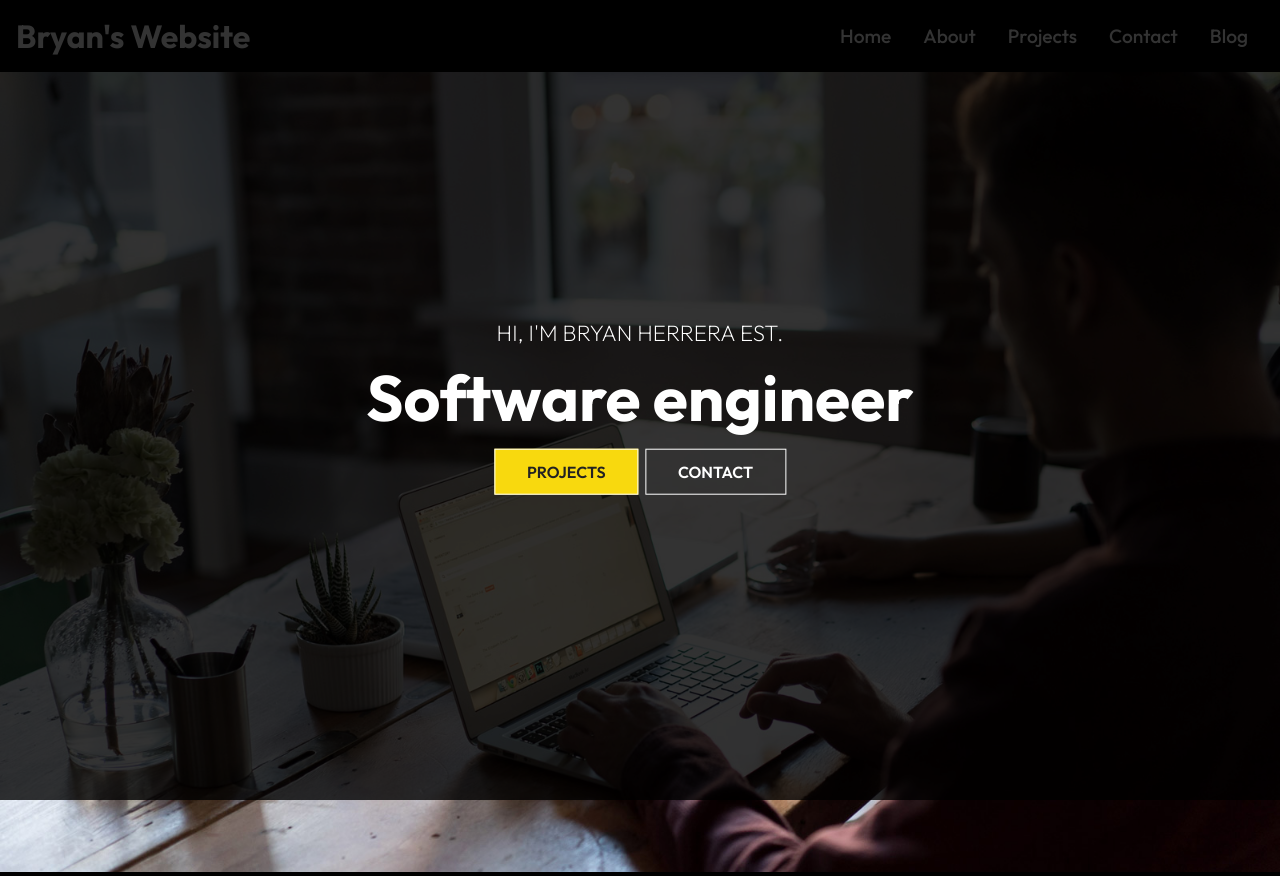
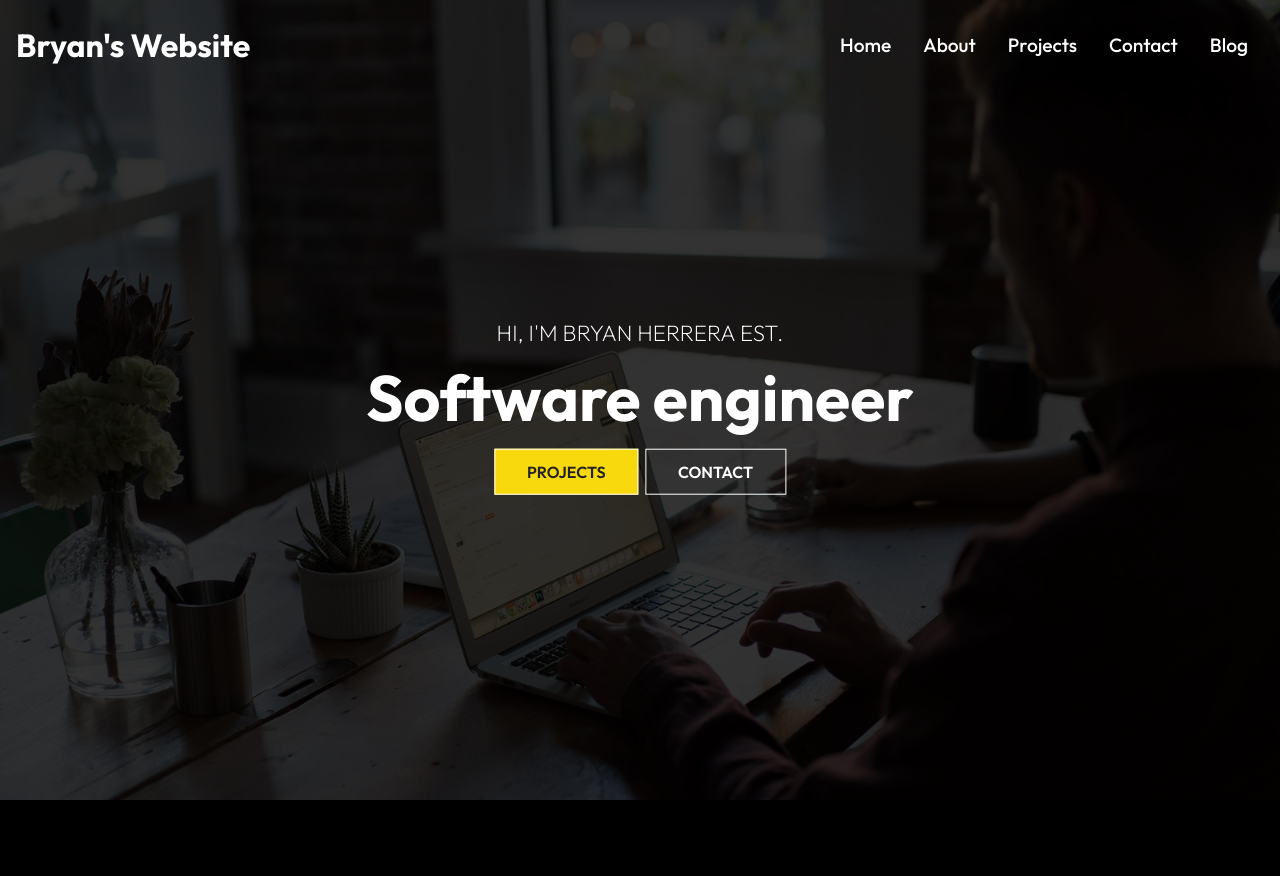
Before and after one commit to Bryan-S-Herrera-Personal-Website/BH-WebSite, a React (Create React App) app: page / in a window 1280 px wide. After the commit the page ends 804 px from the top, so only its background shows below. Built offline with nearby package versions, Linux system fonts and the light colour scheme.

Commit message:
changed navbar color on scroll down

```diff
--- a/src/components/Navbar.js
+++ b/src/components/Navbar.js
@@ -12,8 +12,22 @@
     const [click, setClick] = useState();
     const handleClick = () => setClick(!click);
 
+    // THis is for change the color of the navbar when scrol
+    //l down, if scroll down, change the color, but if isn't
+    //scrolling down, set false and don't change anything
+    const[color, setColor] = useState(false)
+    const changeColor = () => {
+        if(window.scrollY >=1) {
+            setColor(true);
+        }else{
+            setColor(false);
+        }
+    };
+    // listen if scrolling down and active the changeColor function
+    window.addEventListener("scroll", changeColor);
+
   return (
-    <div className='header'>
+    <div className={color ? "header header-bg" : "header"}>
 
         <Link to="/">
            <h1>Bryan's Website</h1>
--- a/src/components/css/NavbarStyles.css
+++ b/src/components/css/NavbarStyles.css
@@ -4,6 +4,14 @@
     justify-content: space-between;
     align-items: center;
     padding: 1rem;
+    position: fixed; /* ayuda para hacer que baje la navbar*/
+    width: 100%;
+    height: 90px;
+    z-index: 10;
+}
+.header-bg {
+    background-color: rgba(0, 0, 0, 0.85);
+    transition: 0.5s;
 }
 
 .nav-menu {
```
